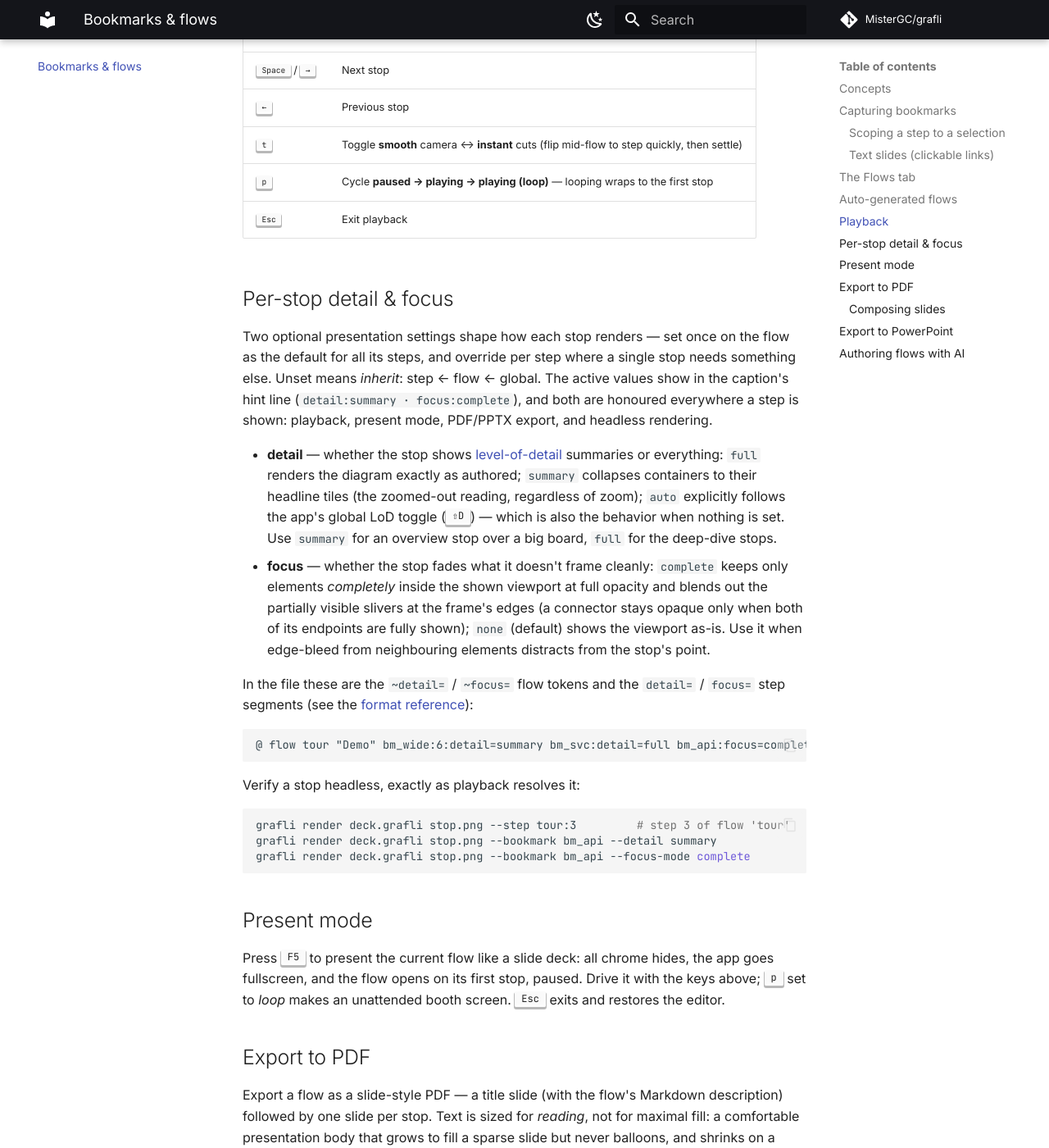
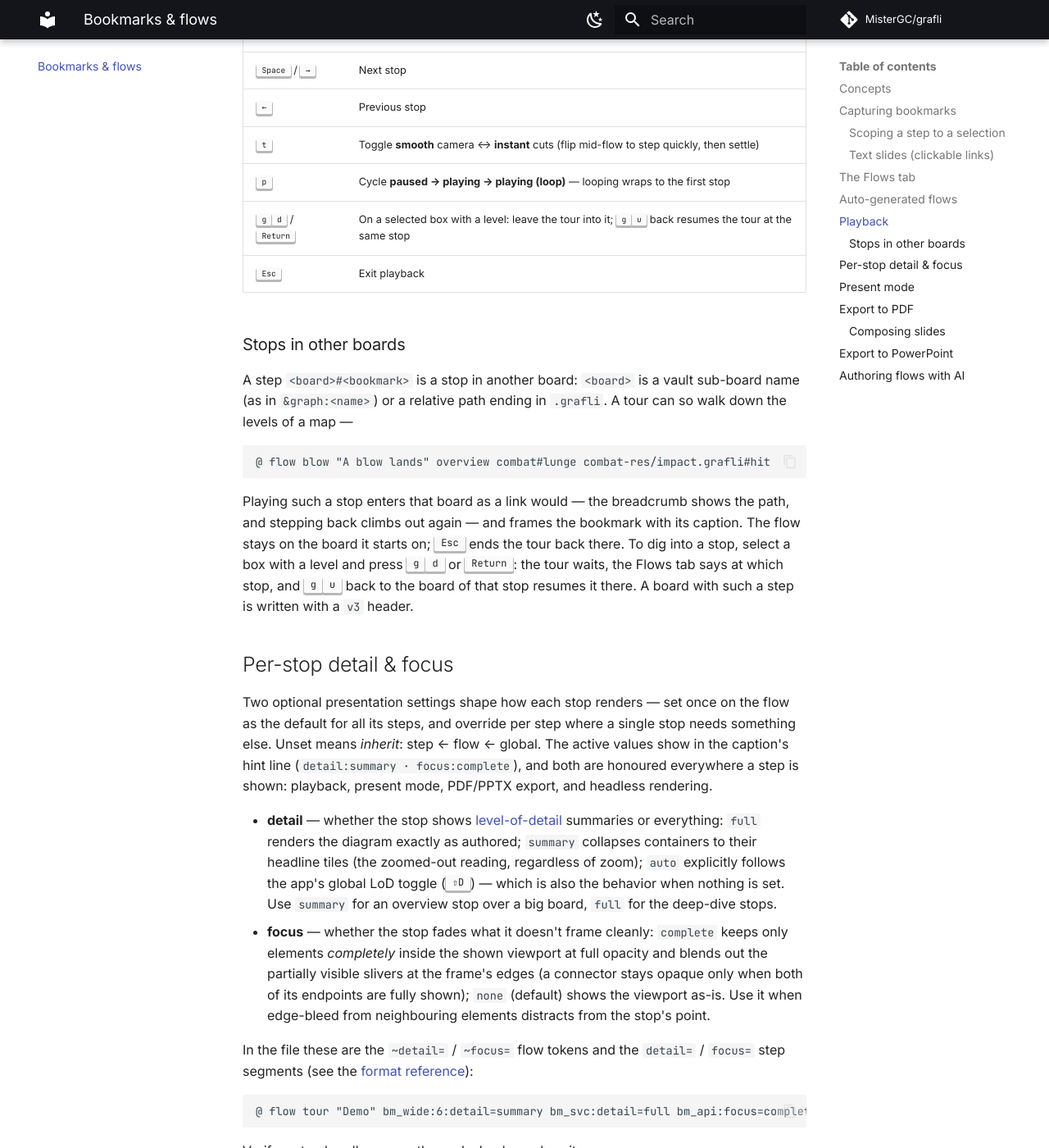
Before and after one commit to MisterGC/grafli, an MkDocs documentation site: the page built from docs/bookmarks-flows.md, in a window 1280 px wide and 1400 px high, scrolled down 3401 px. Shown: the whole window at 82% size. Built offline with MkDocs 1.6.1 and Material for MkDocs 9.7.7, drawn with Linux system fonts in a browser that asks for light colours; comment, search, counter and statistics services are not loaded; some of the changed text lies outside the part shown.

Commit message:
Document tour stops in other boards and resuming a left tour in changelog, docs, skill and help sheet

````diff
--- a/docs/bookmarks-flows.md
+++ b/docs/bookmarks-flows.md
@@ -139,7 +139,27 @@ stops there, and `grafli export --check` flags older files past the budget
 | <kbd>←</kbd> | Previous stop |
 | <kbd>t</kbd> | Toggle **smooth** camera ↔ **instant** cuts (flip mid-flow to step quickly, then settle) |
 | <kbd>p</kbd> | Cycle **paused → playing → playing (loop)** — looping wraps to the first stop |
+| <kbd>g</kbd><kbd>d</kbd> / <kbd>Return</kbd> | On a selected box with a level: leave the tour into it; <kbd>g</kbd><kbd>u</kbd> back resumes the tour at the same stop |
 | <kbd>Esc</kbd> | Exit playback |
+
+### Stops in other boards
+
+A step `<board>#<bookmark>` is a stop in another board: `<board>` is a vault
+sub-board name (as in `&graph:<name>`) or a relative path ending in
+`.grafli`. A tour can so walk down the levels of a map —
+
+```
+@ flow blow "A blow lands" overview combat#lunge combat-res/impact.grafli#hit
+```
+
+Playing such a stop enters that board as a link would — the breadcrumb shows
+the path, and stepping back climbs out again — and frames the bookmark with
+its caption. The flow stays on the board it starts on; <kbd>Esc</kbd> ends
+the tour back there. To dig into a stop, select a box with a level and press
+<kbd>g</kbd><kbd>d</kbd> or <kbd>Return</kbd>: the tour waits, the Flows tab
+says at which stop, and <kbd>g</kbd><kbd>u</kbd> back to the board of that
+stop resumes it there. A board with such a step is written with a
+`#!grafli v3` header.
 
 ## Per-stop detail & focus
 
@@ -204,7 +224,9 @@ floor.
 grafli export diagram.grafli tour.pdf --flow tour
 ```
 
-`--flow` is optional when the file has a single flow.
+`--flow` is optional when the file has a single flow. A stop in another
+board renders from that board, framed as `grafli render <that board>
+--bookmark <id>` frames it.
 
 ### Composing slides
 
````
Also changed, not shown: CHANGELOG.md (+13 -0 lines), docs/format.md (+5 -0 lines), docs/keybindings.md (+1 -0 lines), grafli/skills/grafli/SKILL.md (+2 -1 lines), grafli/skills/grafli/references/format.md (+7 -1 lines), grafli/skills/grafli/references/presenting.md (+7 -0 lines), 1 other file.
